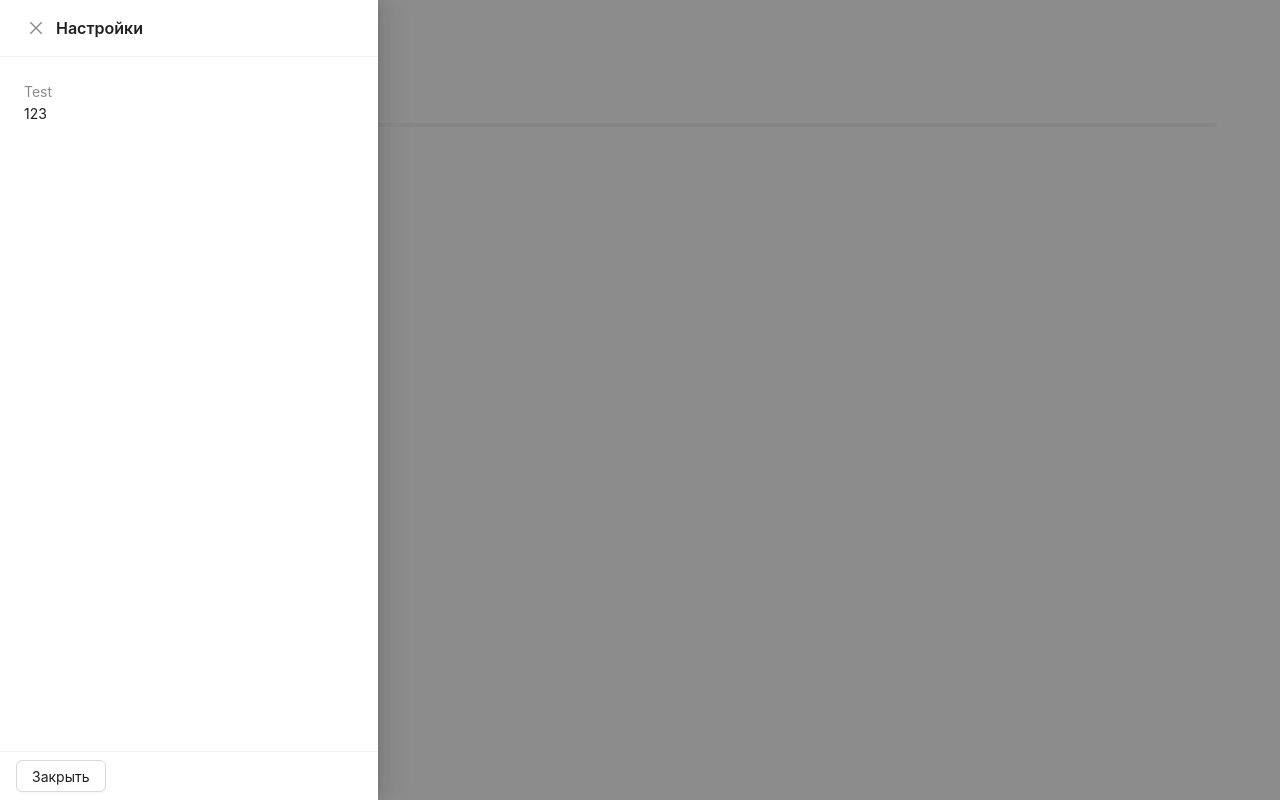
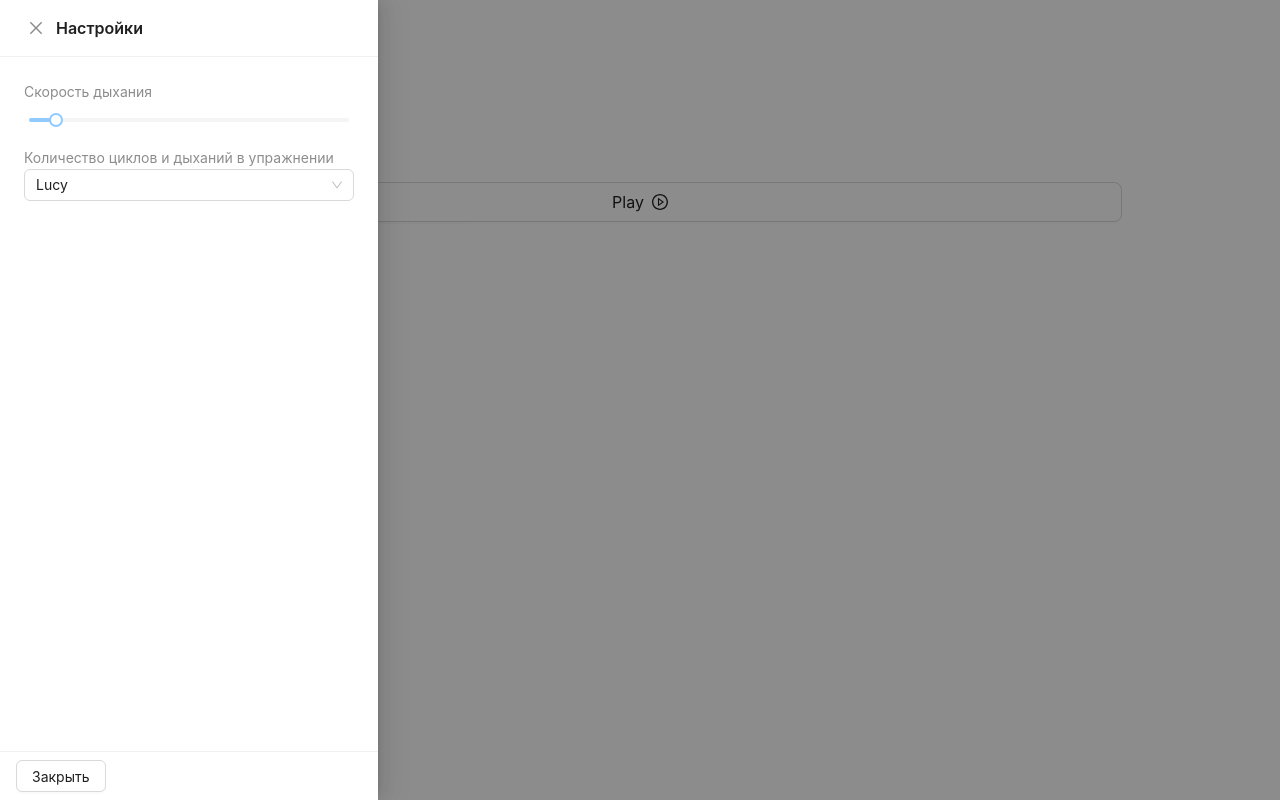
Before and after one commit to Danila95/breathing_exercise_wim_hof, a React (Vite) app: page / in a window 1280 px wide. Both pictures are taken after a click on the button "Настройки". Built offline with nearby package versions, Linux system fonts and the light colour scheme.

Commit message:
feat: replace all parameters on SettingModal

```diff
--- a/src/App.tsx
+++ b/src/App.tsx
@@ -1,5 +1,5 @@
 import { useEffect, useRef, useState } from 'react'
-import { Button, Slider } from 'antd'
+import { Button } from 'antd'
 import {
 	PlayCircleOutlined,
 	PauseOutlined,
@@ -9,7 +9,7 @@ import { SettingModal } from './components/SettingModal'
 
 function App() {
 	const [isPlaying, setIsPlaying] = useState(false) // Состояние для отслеживания воспроизведения
-	const [speedAudio, setSpeedAudio] = useState(0.8) // Скорость дыхания
+	const [speedAudio, setSpeedAudio] = useState(0.9) // Скорость дыхания
 	const audioRef = useRef<HTMLAudioElement | null>(null) // Референс на аудиоплеер
 	const [countBreathes, setCountBreathes] = useState(0)
 	const [isOpenModal, setIsOpenModal] = useState(false)
@@ -86,12 +86,9 @@ function App() {
 		}
 	}
 
-	const handleSpeedAudio = (newValue: number) => {
-		setSpeedAudio(newValue)
-	}
-
 	return (
 		<div style={{ margin: '50px' }}>
+			{!isPlaying && (
 				<Button
 					type='link'
 					onClick={() => openSettingModal()}
@@ -99,10 +96,22 @@ function App() {
 				>
 					Настройки
 				</Button>
+			)}
 			<SettingModal
 				isOpenModal={isOpenModal}
 				onClose={() => closeSettingModal()}
+				speedAudio={speedAudio}
+				setSpeedAudio={setSpeedAudio}
 			/>
+			<div
+				style={{
+					margin: '50px',
+					padding: '50px',
+					display: 'flex',
+					flexDirection: 'column',
+					justifyContent: 'center'
+				}}
+			>
 				<Button
 					onClick={handleStartBreathe}
 					icon={isPlaying ? <PauseOutlined /> : <PlayCircleOutlined />}
@@ -111,14 +120,14 @@ function App() {
 				>
 					{isPlaying ? 'Stop' : 'Play'}
 				</Button>
-			<div>Количество вдохов/выдохов: {countBreathes}</div>
-			<Slider
-				min={0.8}
-				max={2}
-				step={0.1}
-				onChange={handleSpeedAudio}
-				value={speedAudio}
-			/>
+				<div
+					style={{
+						marginTop: '50px'
+					}}
+				>
+					Количество вдохов/выдохов: {countBreathes}
+				</div>
+			</div>
 
 			{/* Аудиоплеер */}
 			{/* eslint-disable-next-line jsx-a11y/media-has-caption */}
--- a/src/components/SettingModal/SettingModal.tsx
+++ b/src/components/SettingModal/SettingModal.tsx
@@ -1,16 +1,22 @@
-import {Button, Drawer, Flex, Space} from 'antd'
-import { Typography } from 'antd'
+import { Button, Drawer, Flex, Select, Slider, Space, Typography } from 'antd'
 
 interface ISettingModal {
-	onClose: () => void,
+	onClose: () => void
 	isOpenModal: boolean
+	speedAudio: number
+	setSpeedAudio: (value: any) => void
 }
 
 export const SettingModal = (props: ISettingModal) => {
-	const {
-		onClose,
-		isOpenModal
-	} = props
+	const { onClose, isOpenModal, speedAudio, setSpeedAudio } = props
+
+	const handleSpeedAudio = (newValue: any) => {
+		setSpeedAudio(newValue)
+	}
+
+	const handleChange = (value: string) => {
+		console.log(`selected ${value}`)
+	}
 
 	return (
 		<Drawer
@@ -34,8 +40,48 @@ export const SettingModal = (props: ISettingModal) => {
 					direction='vertical'
 					size={0}
 				>
-					<Typography.Text type='secondary'>Test</Typography.Text>
-					<Typography.Text>123</Typography.Text>
+					<Typography.Text type='secondary'>Скорость дыхания</Typography.Text>
+					<Slider
+						min={0.8}
+						max={2}
+						step={0.1}
+						onChange={handleSpeedAudio}
+						value={speedAudio}
+					/>
+				</Space>
+				<Space
+					direction='vertical'
+					size={0}
+				>
+					<Typography.Text type='secondary'>
+						Количество циклов и дыханий в упражнении
+					</Typography.Text>
+					<Select
+						defaultValue='lucy'
+						style={{
+							width: '100%'
+						}}
+						onChange={handleChange}
+						options={[
+							{
+								value: 'jack',
+								label: 'Jack'
+							},
+							{
+								value: 'lucy',
+								label: 'Lucy'
+							},
+							{
+								value: 'Yiminghe',
+								label: 'yiminghe'
+							},
+							{
+								value: 'disabled',
+								label: 'Disabled',
+								disabled: true
+							}
+						]}
+					/>
 				</Space>
 			</Flex>
 		</Drawer>
```
Lines whose indentation alone changed are shown as unchanged.
